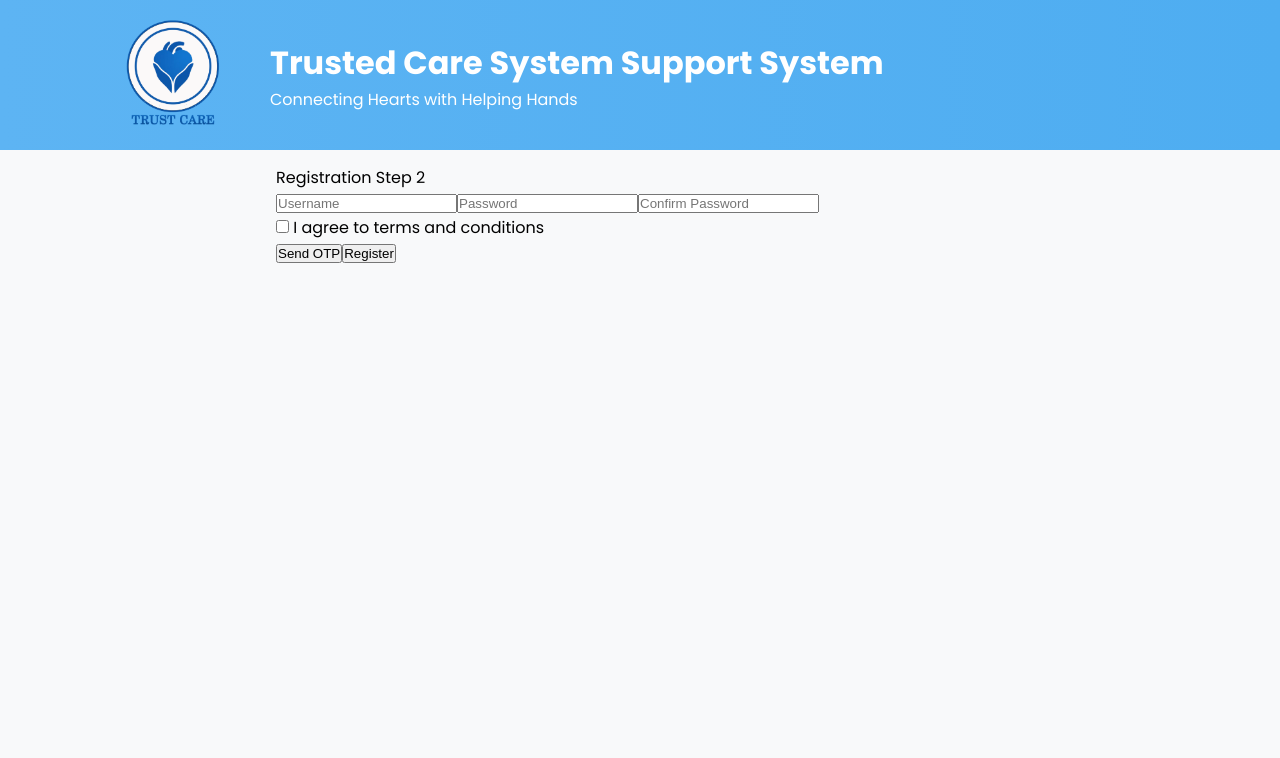
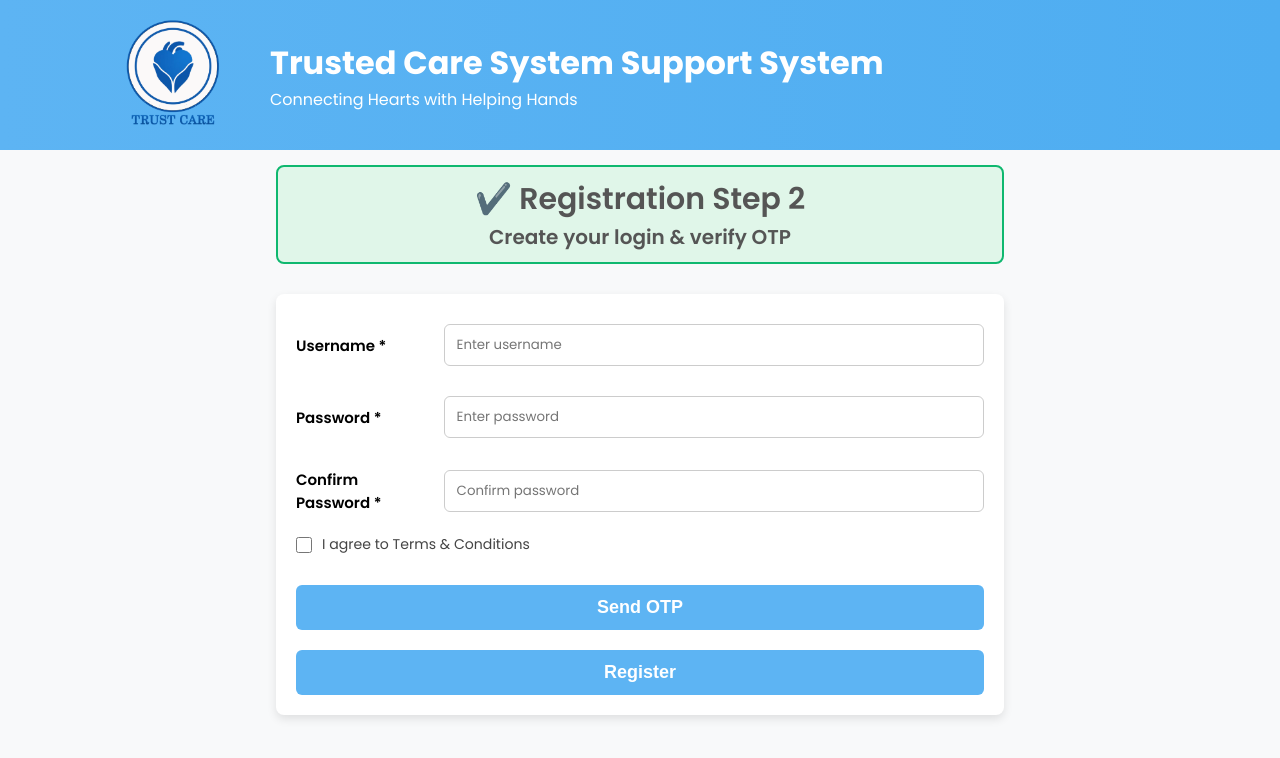
Before and after one commit to kawsi2911/Trust_Care_System, a React (Vite) app in the folder Final year Project/Trust_Care_Front_End/: page /servicetaken in a window 1280 px wide. Shown: the top 758 px of the page. Built offline with nearby package versions, Linux system fonts and the light colour scheme; sample sign-in values are in the browser's storage.

Commit message:
"css correct for servicetaken"

```diff
--- a/Final year Project/Trust_Care_Front_End/src/family-components/serviceTaken.css
+++ b/Final year Project/Trust_Care_Front_End/src/family-components/serviceTaken.css
@@ -43,3 +43,12 @@
   background-color: #ccc;
   cursor: not-allowed;
 }
+
+.row input {
+    flex: 1;
+    width: auto;
+    padding: 10px 12px;
+    border: 1px solid #ccc;
+    border-radius: 6px;
+    font-family: 'Poppins', sans-serif;
+}
--- a/Final year Project/Trust_Care_Front_End/src/family-components/serviceTaken.jsx
+++ b/Final year Project/Trust_Care_Front_End/src/family-components/serviceTaken.jsx
@@ -158,60 +158,103 @@ function ServiceTaken() {
     <Header />
     <div className="Servicelogin">
       <div className="login_Container">
-          <p>Registration Step 2</p>
-          <form onSubmit={handleNext}>
+
+        <div className="First">
+          <p className="Head">✔️ Registration Step 2</p>
+          <p className="Body">Create your login & verify OTP</p>
+        </div>
+
+        <form onSubmit={handleNext} className="form-fill">
+
+          {/* Username */}
+          <div className="row">
+            <label>Username *</label>
             <input
               name="username"
-              placeholder="Username"
+              placeholder="Enter username"
               value={formData.username}
               onChange={handleChange}
               onBlur={handleBlur}
+              className={touched.username && errors.username ? "input-error" : ""}
             />
+            {touched.username && errors.username && (
+              <p className="error-text">{errors.username}</p>
+            )}
+          </div>
+
+          {/* Password */}
+          <div className="row">
+            <label>Password *</label>
             <input
               type="password"
               name="createpassword"
-              placeholder="Password"
+              placeholder="Enter password"
               value={formData.createpassword}
               onChange={handleChange}
               onBlur={handleBlur}
+              className={touched.createpassword && errors.createpassword ? "input-error" : ""}
             />
+            {touched.createpassword && errors.createpassword && (
+              <p className="error-text">{errors.createpassword}</p>
+            )}
+          </div>
+
+          {/* Confirm Password */}
+          <div className="row">
+            <label>Confirm Password *</label>
             <input
               type="password"
               name="confirmpassword"
-              placeholder="Confirm Password"
+              placeholder="Confirm password"
               value={formData.confirmpassword}
               onChange={handleChange}
               onBlur={handleBlur}
+              className={touched.confirmpassword && errors.confirmpassword ? "input-error" : ""}
             />
+            {touched.confirmpassword && errors.confirmpassword && (
+              <p className="error-text">{errors.confirmpassword}</p>
+            )}
+          </div>
 
-            <div>
+          {/* Checkbox */}
+          <div className="checkbox-row">
             <input
               type="checkbox"
               name="check"
               checked={formData.check}
               onChange={handleChange}
             />
-              <label> I agree to terms and conditions </label>
+            <label>I agree to Terms & Conditions</label>
           </div>
+          {touched.check && errors.check && (
+            <p className="error-text">{errors.check}</p>
+          )}
 
-            <button type="button" onClick={sendOTP}>
+          {/* Send OTP */}
+          <button type="button" className="next" onClick={sendOTP}>
             Send OTP
           </button>
 
+          {/* OTP Section */}
           {otpSent && (
-              <>
+            <div className="row">
+              <label>Enter OTP</label>
               <input
                 placeholder="Enter OTP"
                 value={otp}
                 onChange={(e) => setOtp(e.target.value)}
               />
-                <button type="button" onClick={verifyOTP}>
+              <button type="button" className="next" onClick={verifyOTP}>
                 Verify OTP
               </button>
-              </>
+            </div>
           )}
 
-            <button type="submit">Register</button>
+          {/* Submit */}
+          <button type="submit" className="next">
+            Register
+          </button>
+
         </form>
       </div>
     </div>
```
Lines whose indentation alone changed are shown as unchanged.
